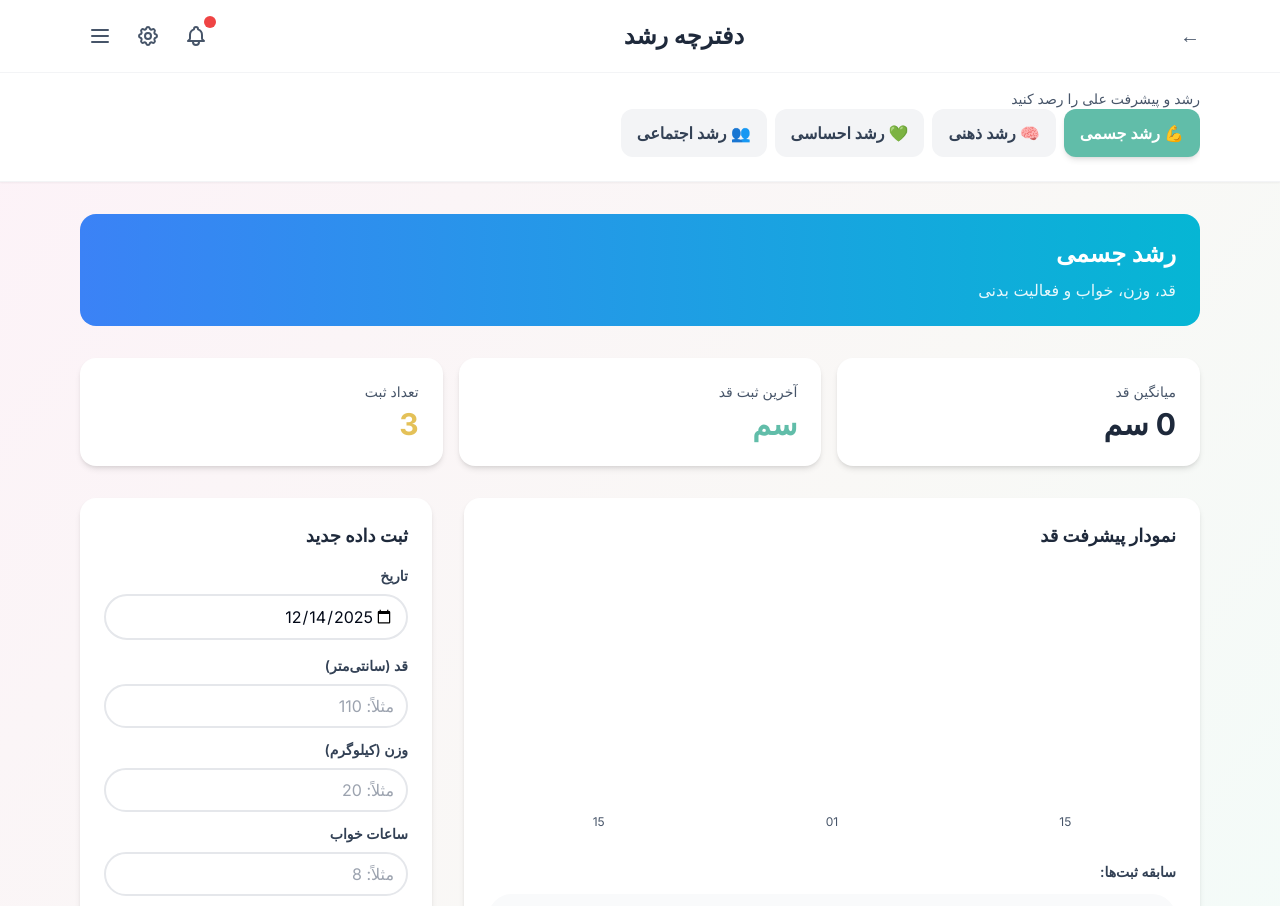
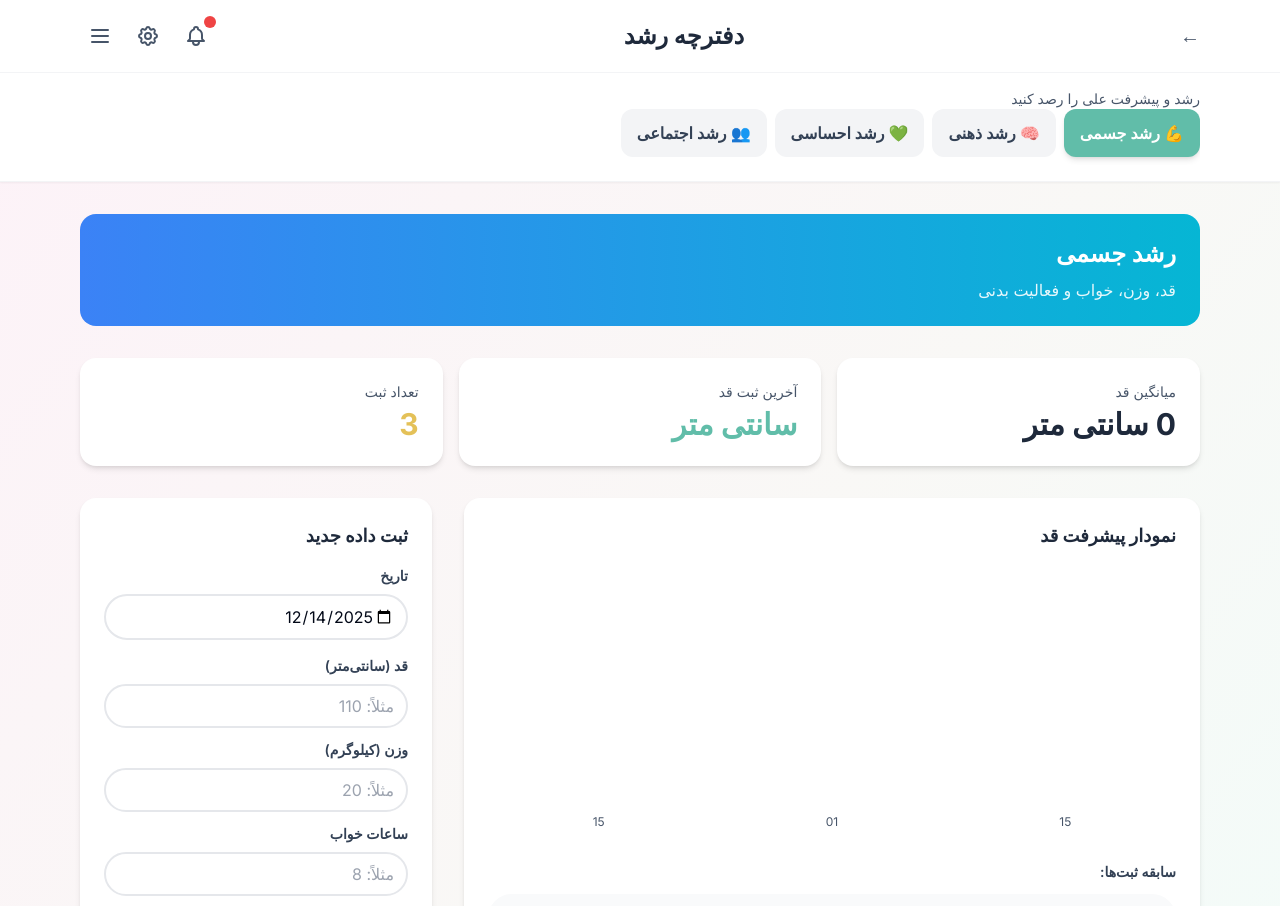
Before and after one commit to mohjavad333/Raising-Children-App, a React (Vite) app: page /Raising-Children-App/growth-notebook in a window 1280 px wide. Shown: the top 906 px of the page. Built offline with nearby package versions, Linux system fonts and the light colour scheme; a web font is replaced by a local one.

Commit message:
change some details in growth note book page

```diff
--- a/client/pages/GrowthNotebook.tsx
+++ b/client/pages/GrowthNotebook.tsx
@@ -251,13 +251,13 @@ export default function GrowthNotebook() {
               <div className="bg-white rounded-2xl p-6 shadow-md">
                 <p className="text-slate-600 text-sm mb-1">میانگین قد</p>
                 <p className="text-3xl font-bold text-slate-800">
-                  {Math.round(avgValue)} سم
+                  {Math.round(avgValue)} سانتی متر
                 </p>
               </div>
               <div className="bg-white rounded-2xl p-6 shadow-md">
                 <p className="text-slate-600 text-sm mb-1">آخرین ثبت قد</p>
                 <p className="text-3xl font-bold text-primary">
-                  {currentData[currentData.length - 1]?.height} سم
+                  {currentData[currentData.length - 1]?.height}سانتی متر
                 </p>
               </div>
               <div className="bg-white rounded-2xl p-6 shadow-md">
@@ -336,7 +336,7 @@ export default function GrowthNotebook() {
                     {activeTab === "physical" ? (
                       <>
                         <p className="font-semibold text-slate-800">
-                          قد: {entry.height} سم | وزن: {entry.weight} کیلوگرم | خواب: {entry.sleepHours} ساعت
+                          قد: {entry.height} سانتی متر | وزن: {entry.weight} کیلوگرم | خواب: {entry.sleepHours} ساعت
                         </p>
                         {entry.note && (
                           <p className="text-sm text-slate-600">{entry.note}</p>
```
